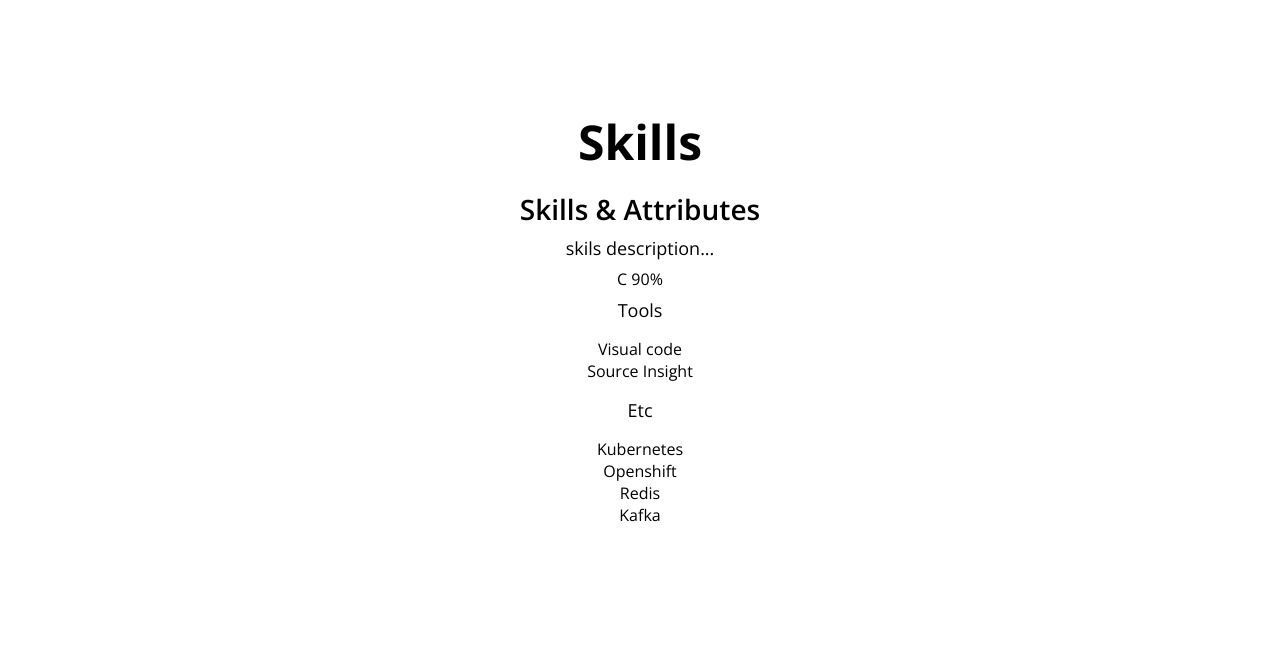
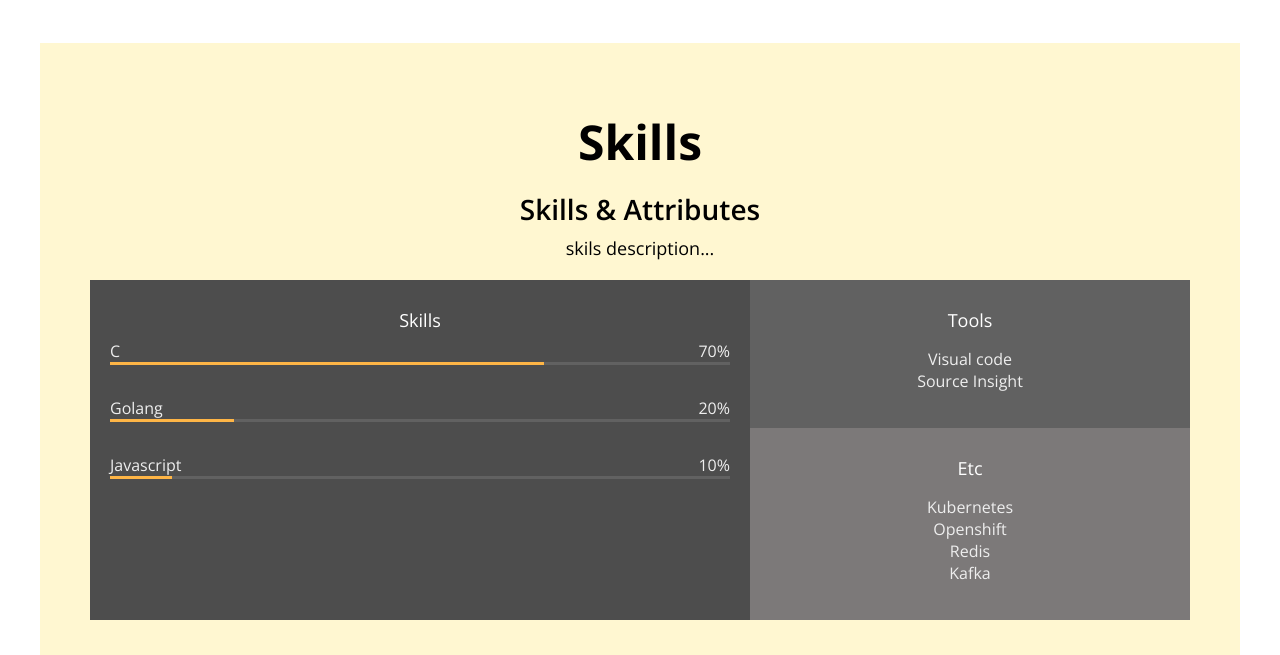
Before and after one commit to junhong91/portfolio, a plain HTML site: page index.html in a window 1280 px wide. Shown: the part 1397-2052 px from the top of the page. Drawn offline with nearby package versions, Linux system fonts and the light colour scheme.

Commit message:
CSS Skills

```diff
--- a/index.html
+++ b/index.html
@@ -99,28 +99,46 @@
       <p>skils description...</p>
       <div class="skillset">
         <div class="skillset__left">
-          <h3 class="skillset_title" Skills></h3>
+          <h3 class="skillset__title">Skills</h3>
           <div class="skill">
-            <div class="skill_description">
+            <div class="skill__description">
               <span>C</span>
-              <span>90%</span>
+              <span>70%</span>
             </div>
             <div class="skill__bar">
-              <div class="skill_value"></div>
+              <div class="skill__value" style="width: 70%;"></div>
+            </div>
+          </div>
+          <div class="skill">
+            <div class="skill__description">
+              <span>Golang</span>
+              <span>20%</span>
+            </div>
+            <div class="skill__bar">
+              <div class="skill__value" style="width: 20%;"></div>
+            </div>
+          </div>
+          <div class="skill">
+            <div class="skill__description">
+              <span>Javascript</span>
+              <span>10%</span>
+            </div>
+            <div class="skill__bar">
+              <div class="skill__value" style="width: 10%;"></div>
             </div>
           </div>
         </div>
-        <div class="skillset_right">
+        <div class="skillset__right">
           <div class="tools">
-            <h3 class="tools_title">Tools</h3>
-            <ul class="tools_list">
+            <h3 class="tools__title">Tools</h3>
+            <ul class="tools__list">
               <li><span>Visual code</span></li>
               <li><span>Source Insight</span></li>
             </ul>
           </div>
           <div class="etc">
-            <h3 class="etc_title">Etc</h3>
-            <ul class="etc_list">
+            <h3 class="etc__title">Etc</h3>
+            <ul class="etc__list">
               <li><span>Kubernetes</span></li>
               <li><span>Openshift</span></li>
               <li><span>Redis</span></li>
--- a/style.css
+++ b/style.css
@@ -224,3 +224,62 @@ p {
 .job__period {
   font-size: var(--font-micro);
 }
+
+/* Skill */
+
+#skills {
+  background-color: var(--color-yellow);
+  margin: auto;
+}
+
+.skillset {
+  display: flex;
+  background-color: var(--color-light-grey);
+  color: var(--color-light-white);
+  margin: 20px 0;
+}
+
+.skillset__title,
+.tools__title,
+.etc__title {
+  color: white;
+}
+
+.skillset__left {
+  flex-basis: 60%;
+  background-color: var(--color-dark-grey);
+  padding: 20px;
+}
+
+.skill {
+  margin-bottom: 32px;
+}
+
+.skill__description {
+  display: flex;
+  justify-content: space-between;
+}
+
+.skill__bar {
+  width: 100%;
+  height: 3px;
+  background-color: var(--color-grey);
+}
+
+.skill__value {
+  height: 3px;
+  background-color: var(--color-orange);
+}
+
+.skillset__right {
+  flex-basis: 40%;
+}
+
+.tools {
+  background-color: var(--color-grey);
+}
+
+.tools,
+.etc {
+  padding: 20px;
+}
```
